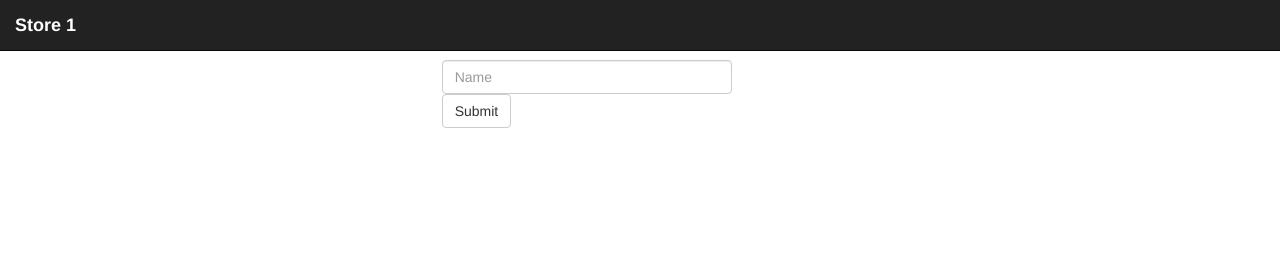
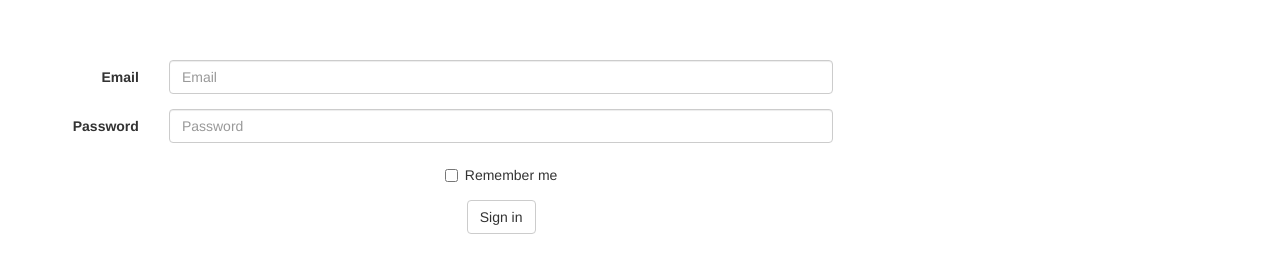
Before and after one commit to roncodingenthusiast/front-end-fokodecode16, a plain HTML site: page sign_in.html in a window 1280 px wide. Drawn offline with Linux system fonts and the light colour scheme.

Commit message:
fixed rick's sign in form

```diff
--- a/sign_in.html
+++ b/sign_in.html
@@ -17,24 +17,35 @@
 	</style>
 </head>
 <body>
-	<nav class="navbar navbar-inverse navbar-fixed-top">
-      <div class="container-fluid">
-        <div class="navbar-header">
-        	<button type="button" class="navbar-toggle collapsed" data-toggle="collapse" data-target="#navbar" aria-expanded="false" aria-controls="navbar">
-            <span class="sr-only">Toggle navigation</span>
-            <span class="icon-bar"></span>
-            <span class="icon-bar"></span>
-            <span class="icon-bar"></span>
-          </button>
-          <div style="font-size-adjust: 10px">
-          <a class="navbar-brand" href="index.html"><strong> Store 1 </strong></a>
+    <div class="container-fluid" style="vertical-align: middle;">
+      <form class="form-horizontal text-center col-sm-8">
+        <div class="form-group">
+          <label for="inputEmail3" class="col-sm-2 control-label">Email</label>
+          <div class="col-sm-10">
+            <input type="email" class="form-control" id="inputEmail3" placeholder="Email">
           </div>
         </div>
-      </div>
-    </nav>
-    <div class="container-fluid col-sm-offset-4 col-sm-3 row-sm-offset-5">
-    	<input type="input" class="form-control" placeholder="Name"> </input>
-    	<button type="submit" class="btn btn-default"> Submit </button>
+        <div class="form-group">
+          <label for="inputPassword3" class="col-sm-2 control-label">Password</label>
+          <div class="col-sm-10">
+            <input type="password" class="form-control" id="inputPassword3" placeholder="Password">
+          </div>
+        </div>
+        <div class="form-group">
+          <div class="col-sm-offset-2 col-sm-10">
+            <div class="checkbox">
+              <label>
+                <input type="checkbox"> Remember me
+              </label>
+            </div>
+          </div>
+        </div>
+        <div class="form-group">
+          <div class="col-sm-offset-2 col-sm-10">
+            <button type="submit" class="btn btn-default">Sign in</button>
+          </div>
+        </div>
+      </form>
     </div>
      <div ng-view></div>
 </body>
```
